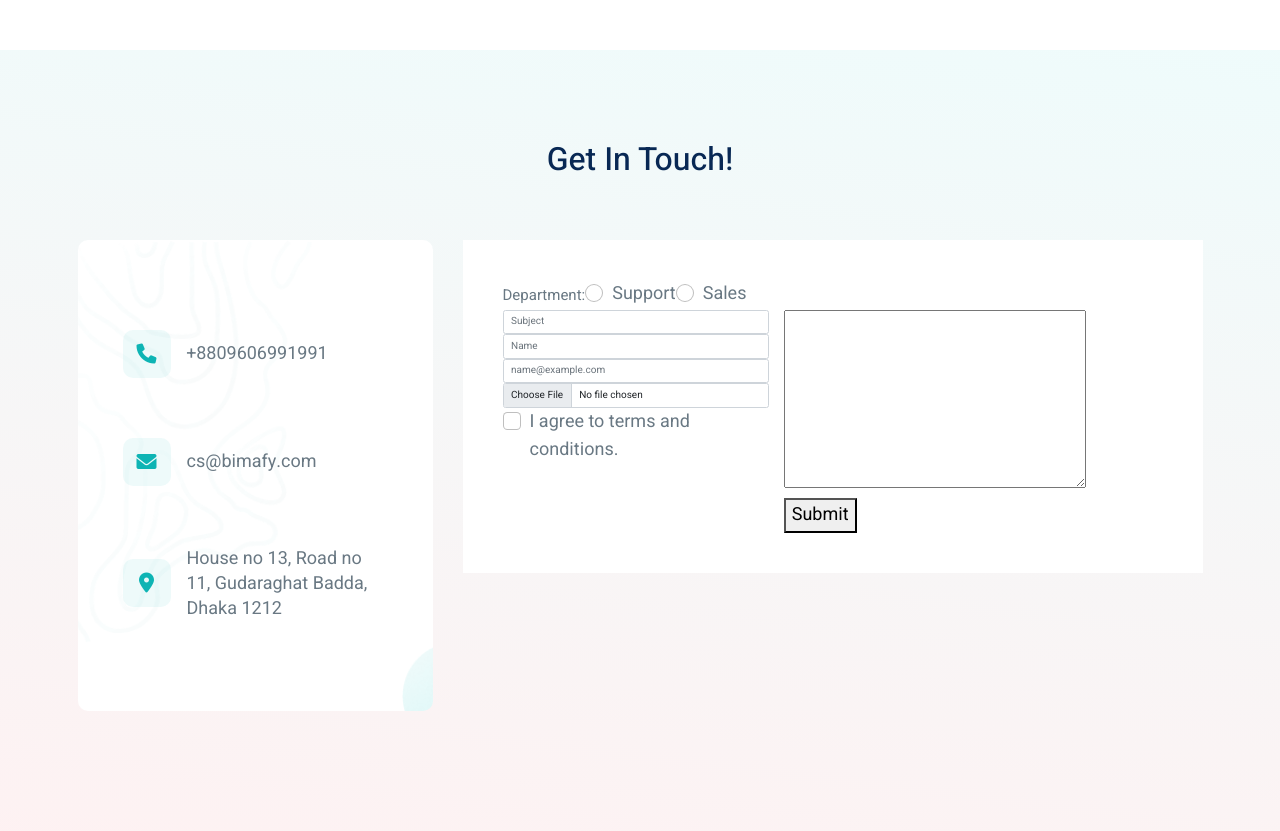
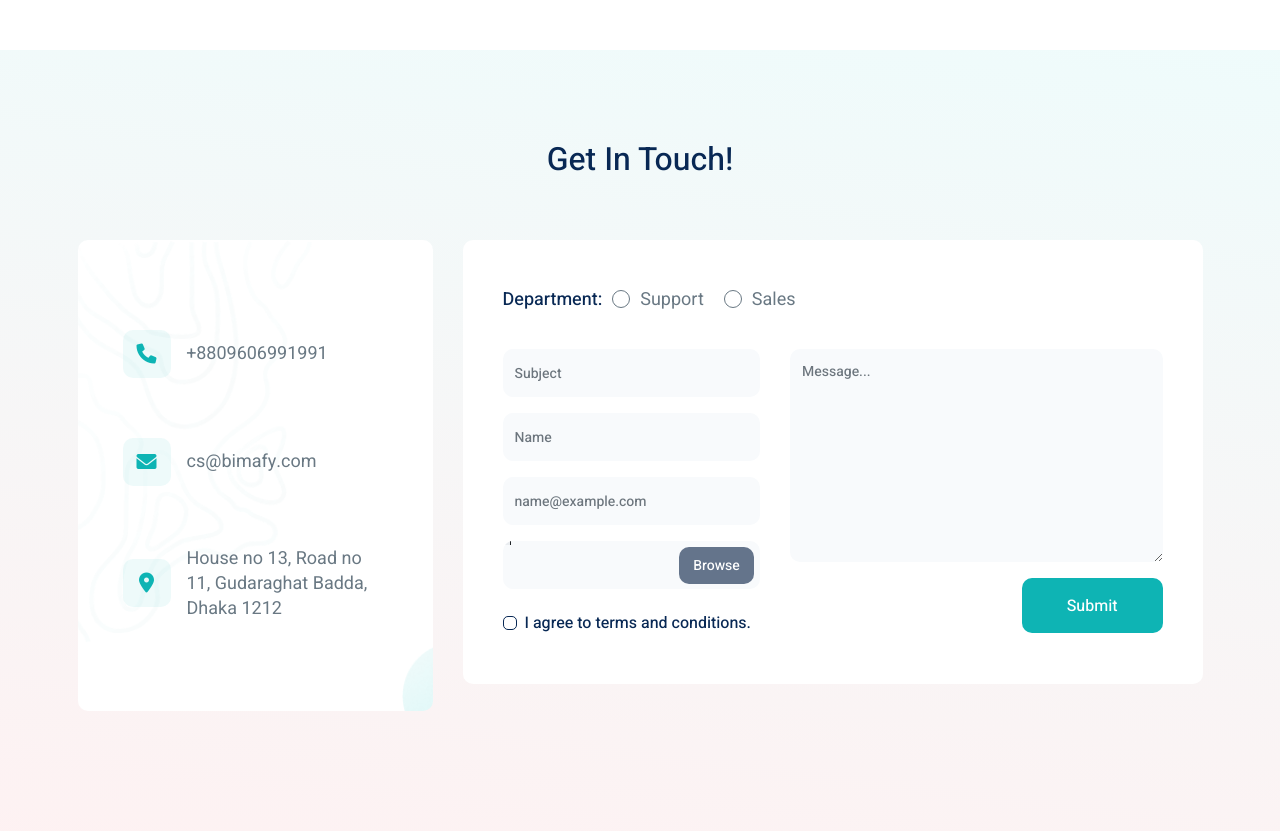
Before and after one commit to polodev/hasan-vi-workflow, a PHP site: page / in a window 1280 px wide. Shown: the part 974-1805 px from the top of the page. Run offline with PHP 8.4, Linux system fonts and the light colour scheme.

```diff
--- a/dist/style.css
+++ b/dist/style.css
@@ -202,18 +202,163 @@ p {
 
 .contact-form-box {
   background-color: #fff;
-  padding: 40px 40px;
+  padding: 46px 40px;
+  border-radius: 10px;
 }
 .contact-form-box .message-department {
   display: inline-flex;
   align-items: center;
+  margin-bottom: 35px;
 }
 .contact-form-box .message-department legend {
   margin-bottom: 0;
+  font-size: 18px;
+  font-weight: 500;
+  color: #082854;
+  margin-right: 10px;
 }
 .contact-form-box .message-department .radio-btn-group {
   display: flex;
   align-items: center;
 }
+.contact-form-box .message-department .radio-btn-group .form-check {
+  min-height: auto;
+  padding-left: 0;
+  margin-bottom: 0;
+  margin-right: 20px;
+}
+.contact-form-box .message-department .radio-btn-group .form-check:last-child {
+  margin-right: 0;
+}
+.contact-form-box .message-department .radio-btn-group .form-check-input {
+  height: 0;
+  width: 0;
+  margin: 0;
+  border: none;
+}
+.contact-form-box .message-department .radio-btn-group .form-check-input:focus {
+  box-shadow: none;
+}
+.contact-form-box .message-department .radio-btn-group .form-check-input:checked ~ label:before {
+  border-color: #0eb4b4;
+}
+.contact-form-box .message-department .radio-btn-group .form-check-input:checked ~ label:after {
+  opacity: 1;
+}
+.contact-form-box .message-department .radio-btn-group .form-check-label {
+  position: relative;
+  padding-left: 28px;
+  cursor: pointer;
+}
+.contact-form-box .message-department .radio-btn-group .form-check-label:before {
+  content: "";
+  height: 18px;
+  width: 18px;
+  border: 1px solid #697883;
+  border-radius: 50%;
+  position: absolute;
+  top: 4px;
+  left: 0;
+}
+.contact-form-box .message-department .radio-btn-group .form-check-label:after {
+  content: "";
+  height: 12px;
+  width: 12px;
+  background-color: #0eb4b4;
+  border-radius: 50%;
+  position: absolute;
+  top: 7px;
+  left: 3px;
+  opacity: 0;
+}
+.contact-form-box .form-field {
+  margin-bottom: 16px;
+}
+.contact-form-box .form-field:last-child {
+  margin-bottom: 0;
+}
+.contact-form-box .form-field .form-control {
+  height: 48px;
+  background-color: #F8FAFC;
+  border-radius: 10px;
+  font-size: 14px;
+  font-weight: 500;
+  color: #697883;
+  border: none;
+  padding: 12px;
+}
+.contact-form-box .form-field .form-control:focus {
+  border: none;
+  box-shadow: none;
+}
+.contact-form-box .form-field .form-control.textarea {
+  height: auto;
+}
+.contact-form-box .form-field.form-check {
+  padding-left: 0;
+  margin-top: 20px;
+}
+.contact-form-box .form-field.form-check .form-check-input {
+  height: 14px;
+  width: 14px;
+  border-color: #082854;
+  border-radius: 5px;
+  top: 7px;
+  position: relative;
+  margin: 0;
+}
+.contact-form-box .form-field.form-check .form-check-input:focus {
+  box-shadow: none;
+}
+.contact-form-box .form-field.form-check .form-check-input:checked {
+  background-color: #0eb4b4;
+  border-color: #0eb4b4;
+}
+.contact-form-box .form-field.form-check .form-check-label {
+  font-weight: 500;
+  font-size: 16px;
+  color: #082854;
+  cursor: pointer;
+  padding-left: 8px;
+}
+.contact-form-box .form-field .submit-btn {
+  background-color: #0eb4b4;
+  color: #fff;
+  font-weight: 500;
+  font-size: 16px;
+  border: none;
+  height: 55px;
+  line-height: 56px;
+  padding: 0 45px;
+  border-radius: 10px;
+  transition: 0.3s;
+}
+.contact-form-box .form-field .submit-btn:hover {
+  background-color: #082854;
+}
+.contact-form-box .form-file-choose {
+  position: relative;
+}
+.contact-form-box .form-file-choose .file-control {
+  font-size: 0;
+  padding: 0;
+  border: none;
+}
+.contact-form-box .form-file-choose .file-browse {
+  height: 37px;
+  width: 75px;
+  line-height: 37px;
+  background-color: #64748B;
+  border-radius: 10px;
+  color: #fff;
+  font-size: 14px;
+  font-weight: 500;
+  display: block;
+  text-align: center;
+  position: absolute;
+  top: 6px;
+  right: 6px;
+  pointer-events: none;
+}
 
 /*# sourceMappingURL=style.css.map*/
--- a/index.html
+++ b/index.html
@@ -213,7 +213,7 @@
                                     </div>
                                 </div>
                                 <div class="message-input-field">
-                                    <div class="row">
+                                    <div class="row g-5">
                                         <div class="col-lg-5">
                                             <div class="form-field">
                                                 <input type="text" class="form-control" id="subject" placeholder="Subject">
@@ -224,8 +224,9 @@
                                             <div class="form-field">
                                                 <input type="email" class="form-control" id="email" placeholder="name@example.com">
                                             </div>
-                                            <div class="form-field">
-                                                <input class="form-control" type="file" id="attachment">
+                                            <div class="form-field form-file-choose">
+                                                <input class="form-control file-control" type="file" id="attachment">
+                                                <span class="file-browse">Browse</span>
                                             </div>
                                             <div class="form-field form-check">
                                                 <input class="form-check-input" type="checkbox" value="" id="condition-agree">
@@ -236,9 +237,9 @@
                                         </div>
                                         <div class="col-lg-7">
                                             <div class="form-field">
-                                                <textarea name="message" id="message" cols="30" rows="6"></textarea>
+                                                <textarea name="message" class="form-control textarea" placeholder="Message..." id="message" cols="30" rows="9"></textarea>
                                             </div>
-                                            <div class="form-field">
+                                            <div class="form-field text-end">
                                                 <button type="submit" class="submit-btn">Submit</button>
                                             </div>
                                         </div>
--- a/src/style.scss
+++ b/src/style.scss
@@ -140,16 +140,165 @@
 
 .contact-form-box {
     background-color: $paragraph_white;
-    padding: 40px 40px;
+    padding: 46px 40px;
+    border-radius: 10px;
     .message-department {
         display: inline-flex;
         align-items: center;
+        margin-bottom: 35px;
         legend {
             margin-bottom: 0;
+            font-size: 18px;
+            font-weight: 500;
+            color: $secondary_color;
+            margin-right: 10px;
         }
         .radio-btn-group {
             display: flex;
             align-items: center;
+            .form-check {
+                min-height: auto;
+                padding-left: 0;
+                margin-bottom: 0;
+                margin-right: 20px;
+                &:last-child {
+                    margin-right: 0;
+                }
+            }
+            .form-check-input {
+                height: 0;
+                width: 0;
+                margin: 0;
+                border: none;
+                &:focus {
+                    box-shadow: none;
+                }
+                &:checked {
+                    ~label {
+                        &:before {
+                            border-color: $primary_color;
+                        }
+                        &:after {
+                            opacity: 1;
+                        }
+                    }
+                }
+            }
+            .form-check-label {
+                position: relative;
+                padding-left: 28px;
+                cursor: pointer;
+                &:before {
+                    content: "";
+                    height: 18px;
+                    width: 18px;
+                    border: 1px solid #697883;
+                    border-radius: 50%;
+                    position: absolute;
+                    top: 4px;
+                    left: 0;
+                }
+                &:after {
+                    content: "";
+                    height: 12px;
+                    width: 12px;
+                    background-color: $primary_color;
+                    border-radius: 50%;
+                    position: absolute;
+                    top: 7px;
+                    left: 3px;
+                    opacity: 0;
+                }
+            }
+        }
+    }
+    .form-field {
+        margin-bottom: 16px;
+        &:last-child {
+            margin-bottom: 0;
+        }
+        .form-control {
+            height: 48px;
+            background-color: #F8FAFC;
+            border-radius: 10px;
+            font-size: 14px;
+            font-weight: 500;
+            color: $paragraph_black;
+            border: none;
+            padding: 12px;
+            &:focus {
+                border: none;
+                box-shadow: none;
+            }
+            &.textarea {
+                height: auto;
+            }
+        }
+        &.form-check {
+            padding-left: 0;
+            margin-top: 20px;
+            .form-check-input {
+                height: 14px;
+                width: 14px;
+                border-color: #082854;
+                border-radius: 5px;
+                top: 7px;
+                position: relative;
+                margin: 0;
+                &:focus {
+                    box-shadow: none;
+                }
+                &:checked {
+                    background-color: $primary_color;
+                    border-color: $primary_color;
+                }
+            }
+            .form-check-label {
+                font-weight: 500;
+               font-size: 16px;
+               color: $secondary_color;
+               cursor: pointer;
+               padding-left: 8px;
+            }
+        }
+        .submit-btn {
+            background-color: $primary_color;
+            color: #fff;
+            font-weight: 500;
+            font-size: 16px;
+            border: none;
+            height: 55px;
+            line-height: 56px;
+            padding: 0 45px;
+            border-radius: 10px;
+            transition: .3s;
+            &:hover {
+                background-color: $secondary_color;
+            }
+        }
+    }
+    .form-file-choose {
+        position: relative;
+        .file-control {
+            font-size: 0;
+            padding: 0;
+            border: none;
+        }
+        .file-browse {
+            height: 37px;
+            width: 75px;
+            line-height: 37px;
+            background-color: #64748B;
+            border-radius: 10px;
+            color: #fff;
+            font-size: 14px;
+            font-weight: 500;
+            display: block;
+            text-align: center;
+            position: absolute;
+            top: 6px;
+            right: 6px;
+            pointer-events: none;
         }
     }
 }
```
Also changed, not shown: time-log.md (+1 -1 lines), 2 other files.
